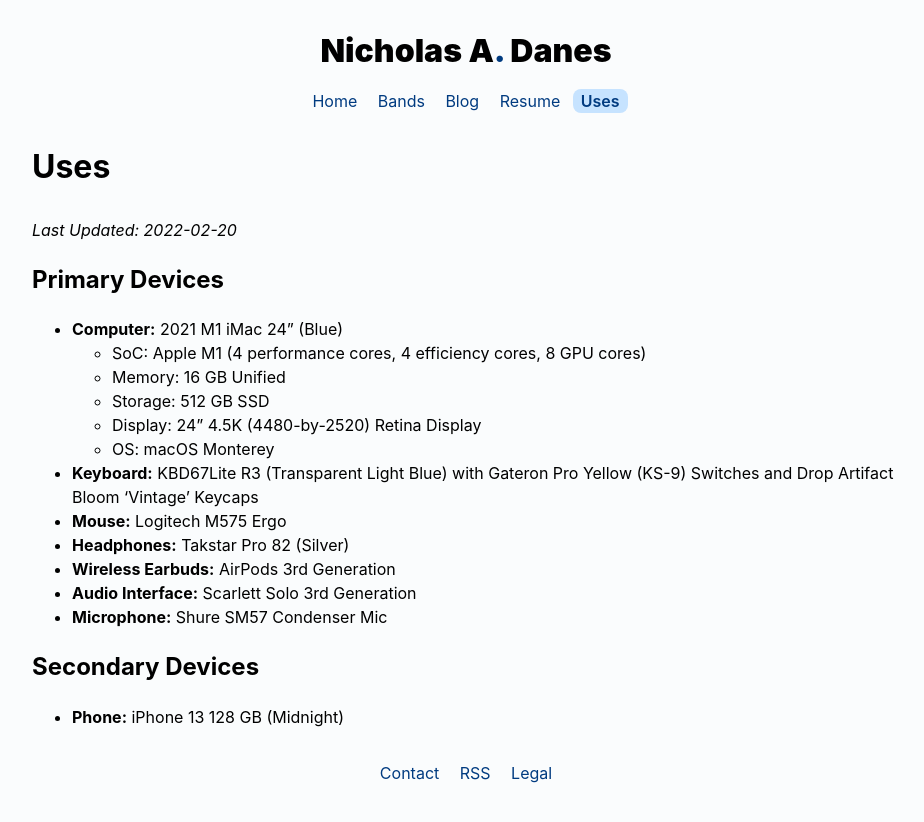
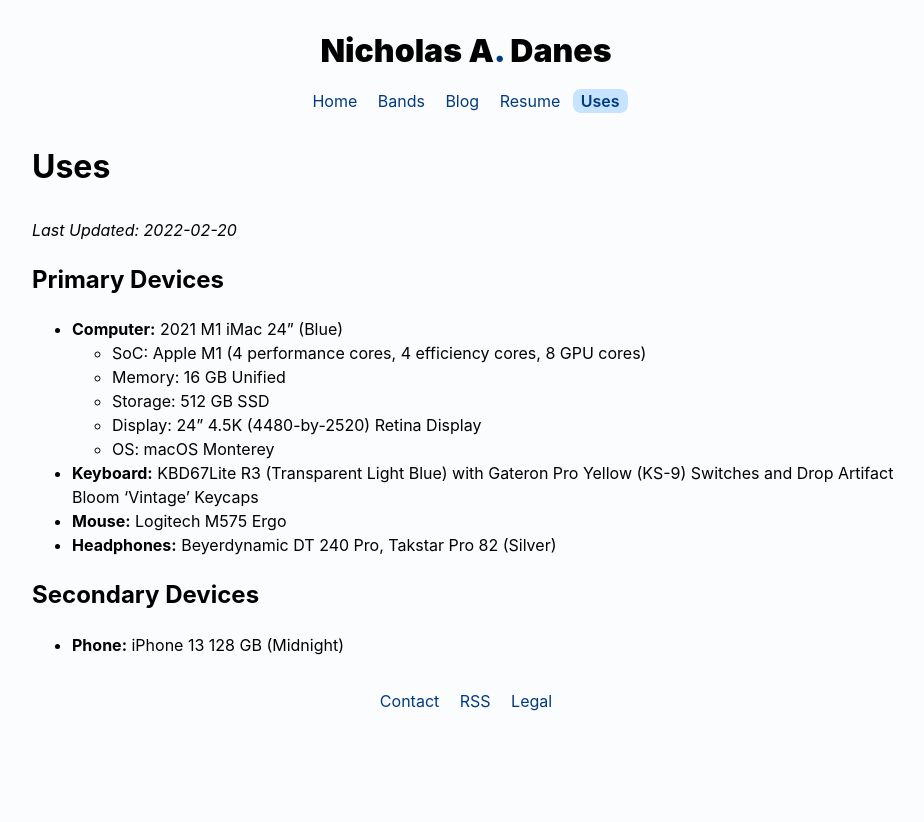
Before and after one commit to danesnick/old_website, a Jekyll site: the page built from uses.markdown, in a window 1280 px wide. Shown: the top 822 px of the page, without its empty margins (174-1098 px from the left). Built offline with Jekyll 4.4.1, drawn with Linux system fonts in a browser that asks for light colours.

Commit message:
New blog post on TWS earbuds; updated uses page

```diff
--- a/uses.markdown
+++ b/uses.markdown
@@ -17,10 +17,7 @@
 	+ OS: macOS Monterey
 * **Keyboard:** KBD67Lite R3 (Transparent Light Blue) with Gateron Pro Yellow (KS-9) Switches and Drop Artifact Bloom 'Vintage' Keycaps
 * **Mouse:** Logitech M575 Ergo
-* **Headphones:** Takstar Pro 82 (Silver)
-* **Wireless Earbuds:** AirPods 3rd Generation
-* **Audio Interface:** Scarlett Solo 3rd Generation
-* **Microphone:** Shure SM57 Condenser Mic
+* **Headphones:** Beyerdynamic DT 240 Pro, Takstar Pro 82 (Silver)
 
 ## Secondary Devices
 
```
Also changed, not shown: _posts/2022-02-26-TWS-Earbuds.markdown (added, +68 -0 lines).
